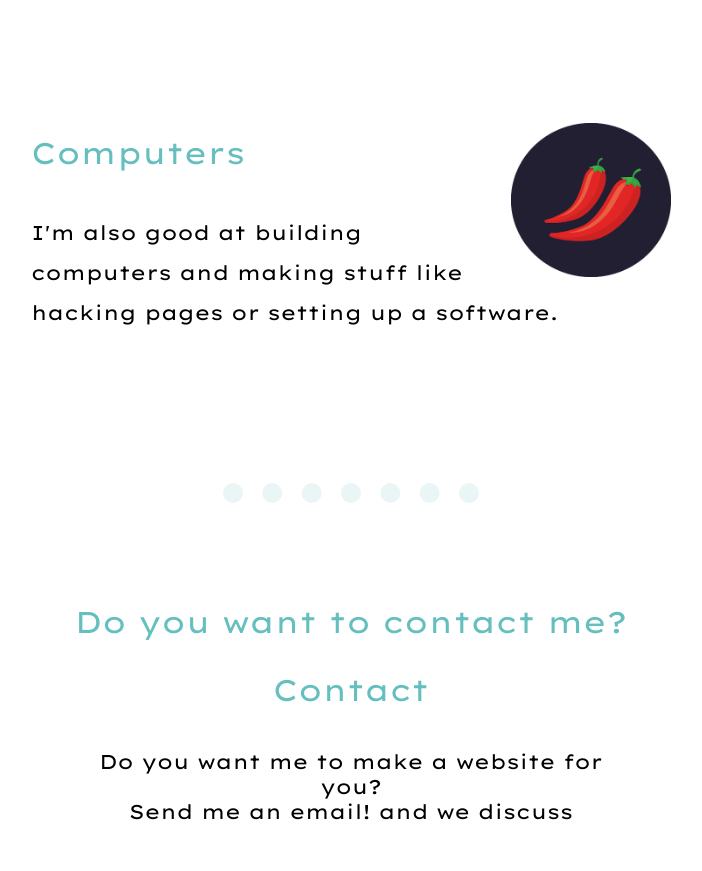
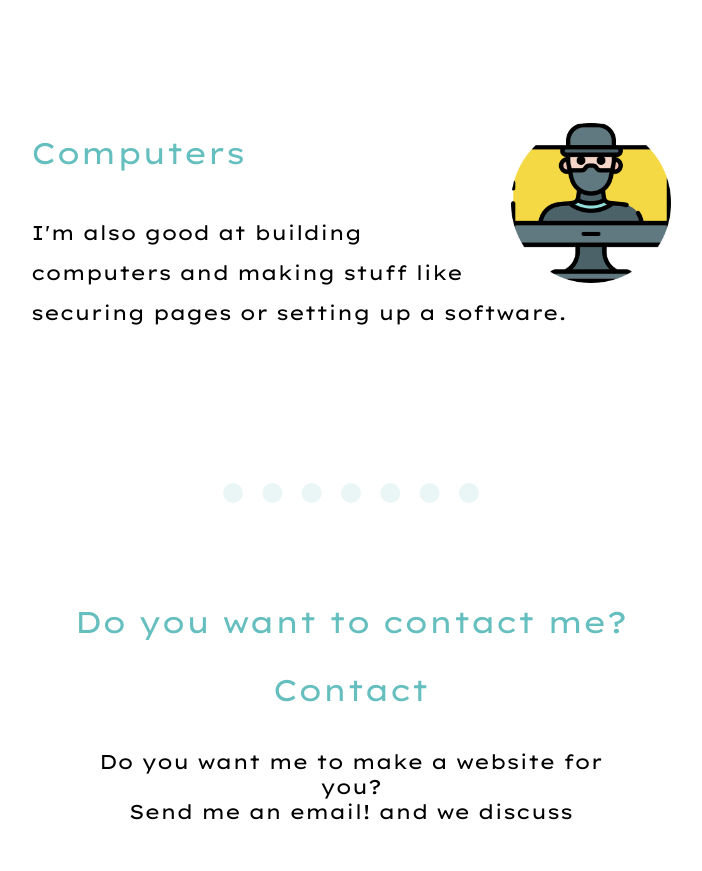
Before and after one commit to CuperJS/cv, a plain HTML site: page index.html in a window 1280 px wide. Shown: the part 1900-2771 px from the top of the page, without its empty margins (289-991 px from the left). Drawn offline with Linux system fonts and the light colour scheme.

Commit message:
v0.4
Changed the photo of the chilies and changed the the text

```diff
--- a/css/styles.css
+++ b/css/styles.css
@@ -65,7 +65,7 @@ h3, h2, h4 {
     margin-right: 30px;
 }
 
-.chilli-image {
+.computer-image {
     width: 25%;
     float: right;
     margin-left: 30px;
--- a/index.html
+++ b/index.html
@@ -29,9 +29,9 @@
                <p class="text-code">I'm good at setting up servers, also I know how to design a web page, put back-end, front-end, and when I was 11 years old I made my first game.</p>
            </div>
            <div class="skill-row">
-               <img class="chilli-image" src="img/chillies.png" alt="">
+               <img class="computer-image" src="img/circle-cropped%20(4).png" alt="">
                <h3>Computers</h3>
-               <p class="chilli-text">I'm also good at building computers and making stuff like hacking pages or setting up a software.</p>
+               <p class="chilli-text">I'm also good at building computers and making stuff like securing pages or setting up a software.</p>
            </div>
        </div>
        <hr>
```
Also changed, not shown: img/circle-cropped (4).png (added).
